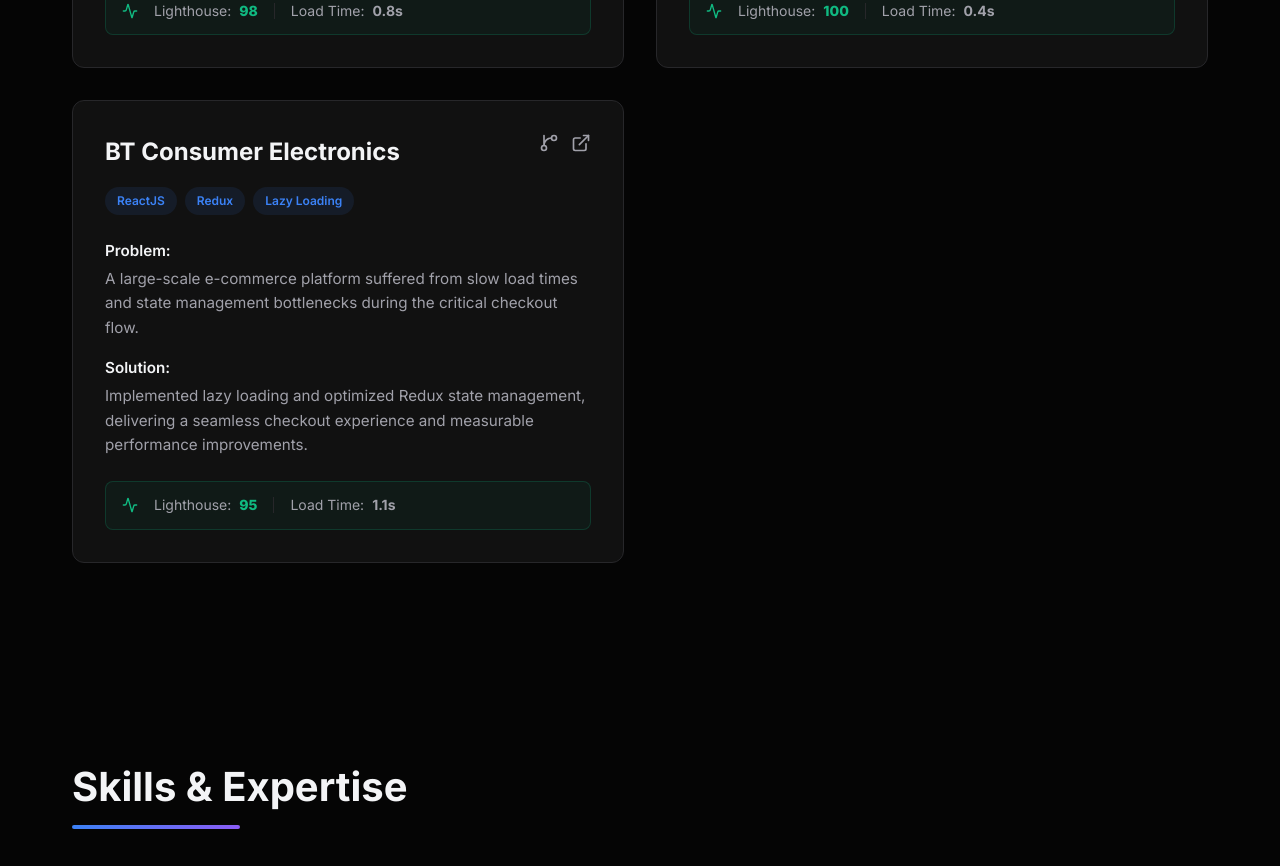
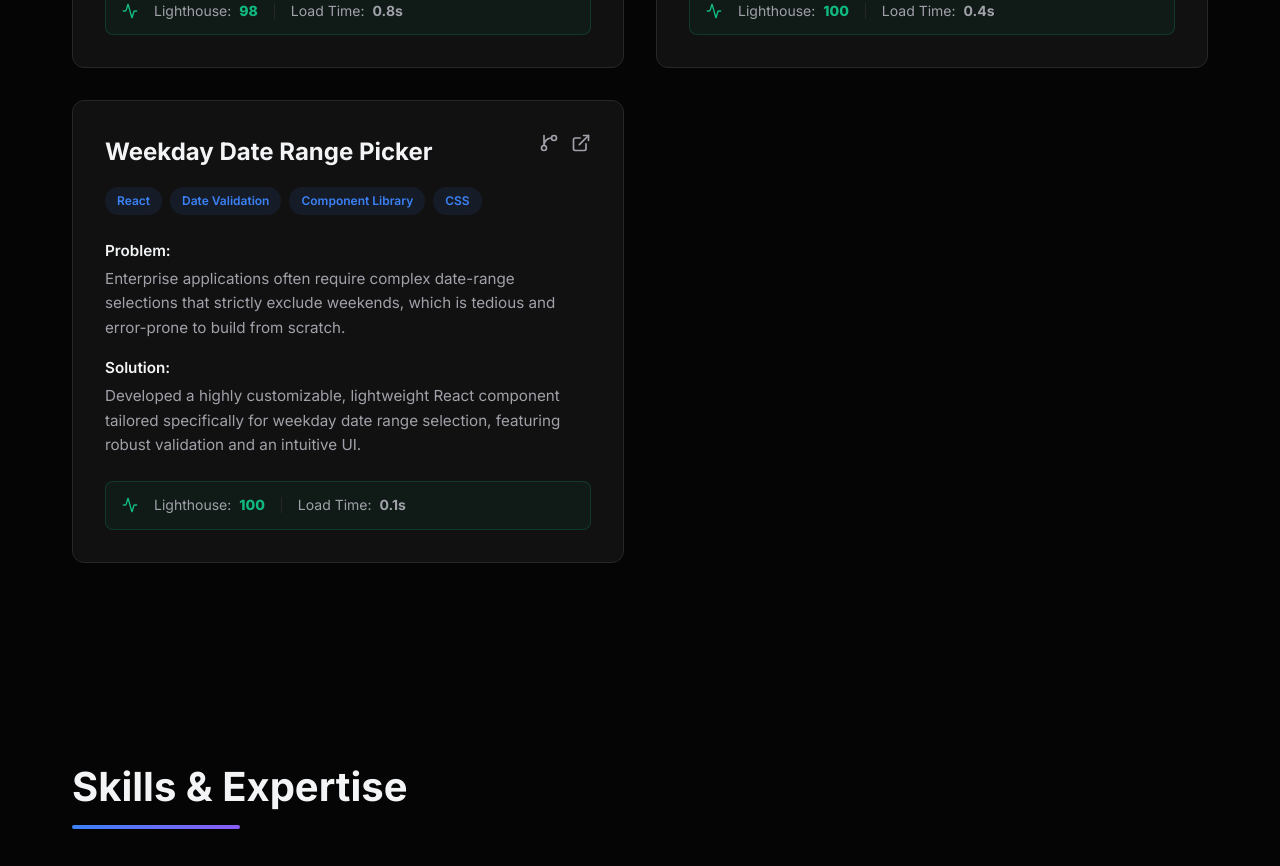
Before and after one commit to poojasingh1231/my-portfolio, a React (Vite) app: page / in a window 1280 px wide. Shown: the part 2200-3066 px from the top of the page. Built offline with nearby package versions, Linux system fonts and the light colour scheme.

Commit message:
feat: update third featured project to weekday date range picker

```diff
--- a/src/components/Projects/Projects.jsx
+++ b/src/components/Projects/Projects.jsx
@@ -23,13 +23,13 @@
       github: 'https://github.com/poojasingh1231/my-portfolio'
     },
     {
-      title: 'BT Consumer Electronics',
-      tags: ['ReactJS', 'Redux', 'Lazy Loading'],
-      problem: 'A large-scale e-commerce platform suffered from slow load times and state management bottlenecks during the critical checkout flow.',
-      solution: 'Implemented lazy loading and optimized Redux state management, delivering a seamless checkout experience and measurable performance improvements.',
-      metrics: { lighthouse: 95, loadTime: '1.1s' },
+      title: 'Weekday Date Range Picker',
+      tags: ['React', 'Date Validation', 'Component Library', 'CSS'],
+      problem: 'Enterprise applications often require complex date-range selections that strictly exclude weekends, which is tedious and error-prone to build from scratch.',
+      solution: 'Developed a highly customizable, lightweight React component tailored specifically for weekday date range selection, featuring robust validation and an intuitive UI.',
+      metrics: { lighthouse: 100, loadTime: '0.1s' },
       demo: '#',
-      github: '#'
+      github: 'https://github.com/poojasingh1231/weekday-date-range-picker'
     }
   ];
 
```
